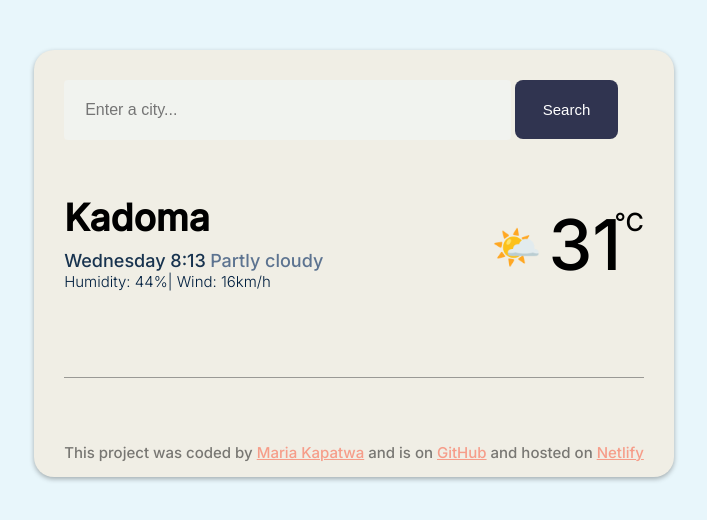
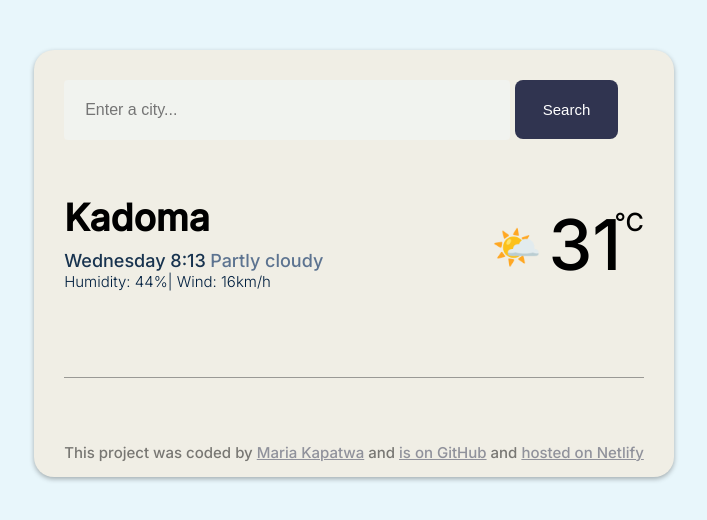
Before and after one commit to mariatanya/my-weather-project, a website: page index.html in a window 1280 px wide. Shown: the whole page, without its empty margins (286-993 px from the left). Drawn offline with nearby package versions, Linux system fonts and the light colour scheme.

Commit message:
Changed the footer links colour

```diff
--- a/index.html
+++ b/index.html
@@ -58,18 +58,18 @@
           <a href="https://github.com/mariatanya" target="_blank"
             >Maria Kapatwa</a
           >
-          and is on
+          and
           <a
             href="https://github.com/mariatanya/my-weather-project"
             target="_blank"
           >
-            GitHub</a
+            is on GitHub</a
           >
-          and hosted on
+          and
           <a
             href="https://scintillating-vacherin-d02a92.netlify.app/"
             target="_blank"
-            >Netlify</a
+            >hosted on Netlify</a
           >
         </p>
       </footer>
--- a/src/styles.css
+++ b/src/styles.css
@@ -92,5 +92,5 @@ footer p {
 }
 
 a {
-  color: rgba(255, 36, 0, 0.8);
+  color: rgba(28, 33, 65, 0.9);
 }
```
